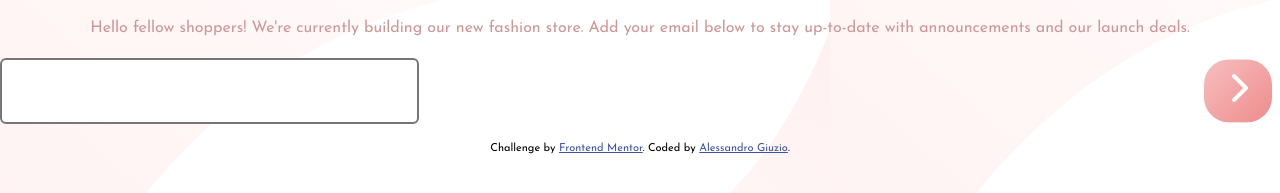
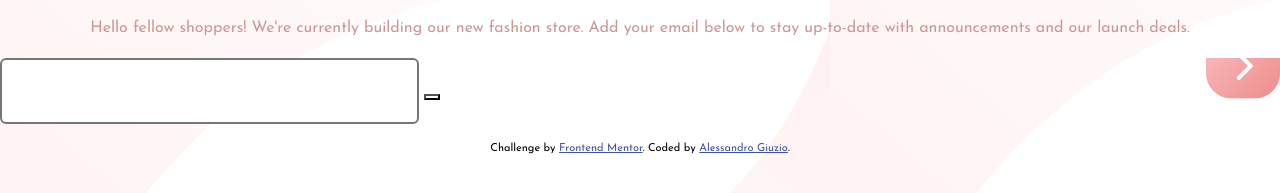
Before and after one commit to alessandro-giuzio/frontend-base-apparel, a plain HTML site: page index.html in a window 1280 px wide. Shown: the part 347-540 px from the top of the page. Drawn offline with Linux system fonts and the light colour scheme.

Commit message:
added button

```diff
--- a/index.html
+++ b/index.html
@@ -48,7 +48,7 @@
         <div class="form__field">
           <input type="email" class="form__input" pattern=".{@}" required>
 
-          <span class="icon"><i class="fas fa-chevron-right fa-2x"></i></span>
+          <button><span class="icon"><i class="fas fa-chevron-right fa-2x"></i></span></button>
         </div>
 
       </form>
--- a/style.css
+++ b/style.css
@@ -10,7 +10,7 @@
   - Linear, 135deg, from hsl(0, 0%, 100%), to hsl(0, 100%, 98%)
   - Linear, 135deg, from hsl(0, 80%, 86%), to hsl(0, 74%, 74%) */
 
-  --ff-primary: "Josefin Sans", sans-serif;
+  --ff-primary: 'Josefin Sans', sans-serif;
 
   --fs-: 1rem;
 
@@ -88,16 +88,15 @@ body {
   background-image: url(./images/bg-pattern-desktop.svg);
 }
 
-.btn {
+button {
   display: inline-block;
   text-decoration: none;
-  letter-spacing: 0.1rem;
-  font-weight: 700;
-  font-size: 1.125rem;
+  font-size: 1rem;
   color: inherit;
-  /* padding: 0.75em 1.5em; */
+  cursor: pointer;
   background-color: inherit;
 }
+
 /* general layout */
 
 .flow-content > * + * {
@@ -141,12 +140,20 @@ body {
   color: hsl(228, 45%, 44%);
 }
 
+/* form {
+  display: flex;
+} */
+
 .icon {
   background-color: var(--clr-Desaturated-Red);
   color: #fff;
-  padding: 0.8rem 1.5rem;
+  padding: 1rem 1.7rem;
   border-radius: 25px;
   background-image: linear-gradient(135deg, hsl(0, 80%, 86%), hsl(0, 74%, 74%));
+  position: absolute;
+  right: 0;
+  bottom: 0;
+  transform: translateY(-40%);
 }
 
 input {
@@ -156,13 +163,7 @@ input {
 
 .form__field {
   position: relative;
-}
-
-.form__field .icon {
-  position: absolute;
-  right: 0.5em;
-  top: 50%;
-  transform: translateY(-50%);
+  overflow: hidden;
 }
 
 .form__input {
@@ -173,11 +174,11 @@ input {
   padding: 0.5em 4em 0.5em 2em;
 }
 
-/* .form__input:valid {
-  border-color: forestgreen;
+.form__input:valid {
+  transform: scale(1.2);
 }
 
-.form__input:valid + .icon::after {
+/* .form__input:valid + .icon::after {
   content: "<i class=" fas fa-chevron-right "></i>";
 }
 
@@ -187,4 +188,4 @@ input {
 
 .form__input:invalid + .icon::after {
   content: "😳";
-} */
+}  */
```
